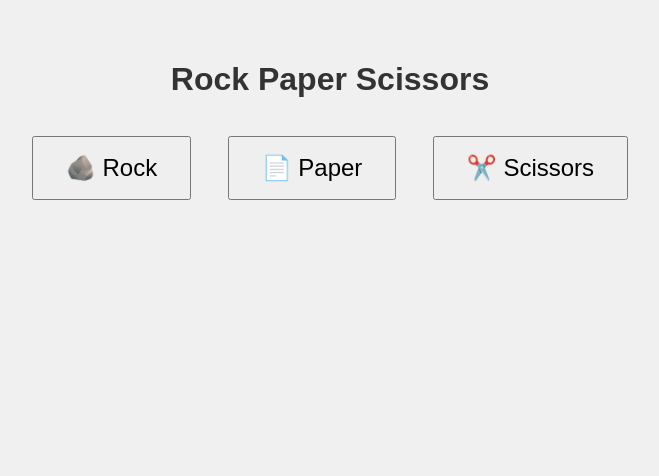
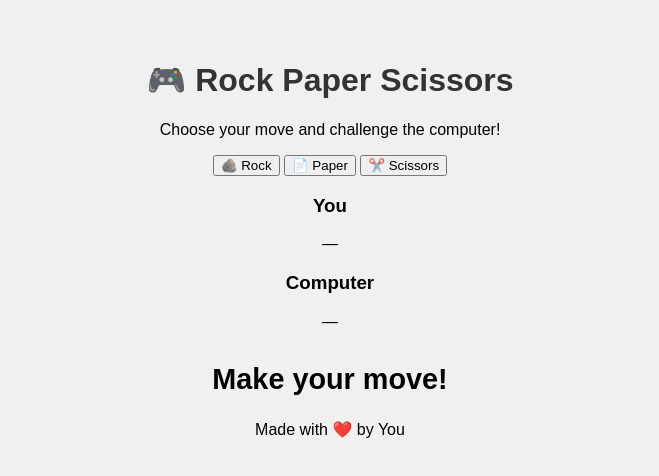
Before and after one commit to NavyaSreeBandreddy/rock-paper-scissors, a plain HTML site: page index.html in a window 1280 px wide. Shown: the whole page, without its empty margins (310-969 px from the left). Drawn offline with Linux system fonts and the light colour scheme.

Commit message:
Inital Commit

```diff
--- a/index.html
+++ b/index.html
@@ -5,19 +5,43 @@
   <meta name="viewport" content="width=device-width, initial-scale=1.0" />
   <title>Rock Paper Scissors</title>
   <link rel="stylesheet" href="style.css" />
+  <link href="https://fonts.googleapis.com/css2?family=Roboto:wght@400;700&display=swap" rel="stylesheet">
 </head>
 <body>
-  <h1>Rock Paper Scissors</h1>
-  <div class="choices">
-    <button onclick="play('rock')">🪨 Rock</button>
-    <button onclick="play('paper')">📄 Paper</button>
-    <button onclick="play('scissors')">✂️ Scissors</button>
-  </div>
-  <div class="result">
-    <p id="player-choice"></p>
-    <p id="computer-choice"></p>
-    <h2 id="winner"></h2>
-  </div>
+  <main class="container">
+    <header>
+      <h1>🎮 Rock Paper Scissors</h1>
+      <p>Choose your move and challenge the computer!</p>
+    </header>
+
+    <section class="game-area">
+      <div class="buttons">
+        <button onclick="play('rock')" class="choice">🪨 Rock</button>
+        <button onclick="play('paper')" class="choice">📄 Paper</button>
+        <button onclick="play('scissors')" class="choice">✂️ Scissors</button>
+      </div>
+
+      <div class="status">
+        <div class="player">
+          <h3>You</h3>
+          <p id="player-choice">—</p>
+        </div>
+        <div class="computer">
+          <h3>Computer</h3>
+          <p id="computer-choice">—</p>
+        </div>
+      </div>
+
+      <div class="result">
+        <h2 id="winner">Make your move!</h2>
+      </div>
+    </section>
+
+    <footer>
+      <p>Made with ❤️ by You</p>
+    </footer>
+  </main>
+
   <script src="script.js"></script>
 </body>
 </html>
```
